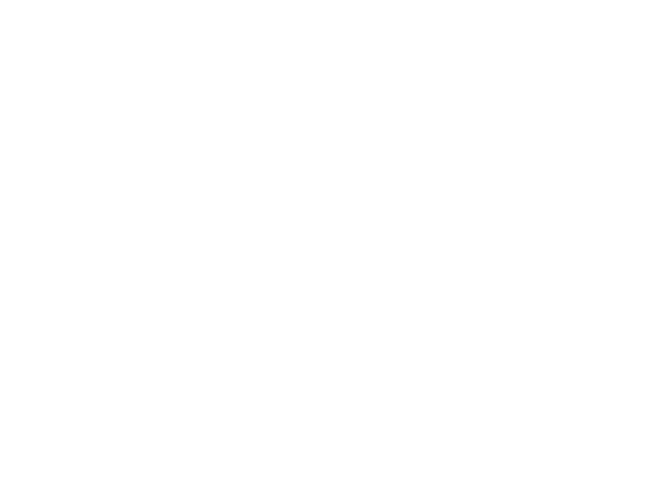
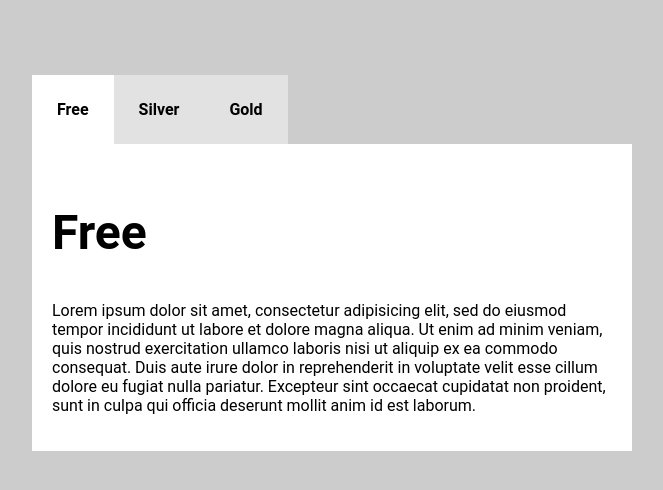
Before and after one commit to cgxinyee/Testing1, a plain HTML site: page index.html in a window 1280 px wide. Shown: the whole page, without its empty margins (308-971 px from the left). Drawn offline with Linux system fonts and the light colour scheme.

Commit message:
Update index.html
done

```diff
--- a/index.html
+++ b/index.html
@@ -6,7 +6,73 @@
     <meta name="viewport" content="width=device-width, initial-scale=1.0">
     <title>Welcome to my website</title>
 </head>
-<body>
 
 </body>
 </html>
+<div class="mytabs">
+    <input type="radio" id="tabfree" name="mytabs" checked="checked">
+    <label for="tabfree">Free</label>
+    <div class="tab">
+      <h2>Free</h2>
+      <p>Lorem ipsum dolor sit amet, consectetur adipisicing elit, sed do eiusmod tempor incididunt ut labore et dolore magna aliqua. Ut enim ad minim veniam, quis nostrud exercitation ullamco laboris nisi ut aliquip ex ea commodo consequat. Duis aute irure dolor in reprehenderit in voluptate velit esse cillum dolore eu fugiat nulla pariatur. Excepteur sint occaecat cupidatat non proident, sunt in culpa qui officia deserunt mollit anim id est laborum.</p>
+    </div>
+
+    <input type="radio" id="tabsilver" name="mytabs">
+    <label for="tabsilver">Silver</label>
+    <div class="tab">
+      <h2>Silver</h2>
+      <p>Lorem ipsum dolor sit amet, consectetur adipisicing elit, sed do eiusmod tempor incididunt ut labore et dolore magna aliqua. Ut enim ad minim veniam, quis nostrud exercitation ullamco laboris nisi ut aliquip ex ea commodo consequat. Duis aute irure dolor in reprehenderit in voluptate velit esse cillum dolore eu fugiat nulla pariatur.</p>
+    </div>
+
+    <input type="radio" id="tabgold" name="mytabs">
+    <label for="tabgold">Gold</label>
+    <div class="tab">
+      <h2>Gold</h2>
+      <p>Lorem ipsum dolor sit amet, consectetur adipisicing elit, sed do eiusmod tempor incididunt ut labore et dolore magna aliqua. Ut enim ad minim veniam, quis nostrud exercitation ullamco laboris nisi ut aliquip ex ea commodo consequat. Duis aute irure dolor in reprehenderit in voluptate velit esse cillum dolore eu fugiat nulla pariatur.</p>
+      <p>Lorem ipsum dolor sit amet, consectetur adipisicing elit, sed do eiusmod tempor incididunt ut labore et dolore magna aliqua. Ut enim ad minim veniam, quis nostrud exercitation ullamco laboris nisi ut aliquip ex ea commodo consequat. Duis aute irure dolor in reprehenderit in voluptate velit esse cillum dolore eu fugiat nulla pariatur.</p>
+    </div>
+
+  </div>
+</body>
+</html>
+
+<style>
+  body {
+    background: #ccc;
+    font-family: 'Roboto', sans-serif;
+}
+.mytabs {
+    display: flex;
+    flex-wrap: wrap;
+    max-width: 600px;
+    margin: 50px auto;
+    padding: 25px;
+}
+.mytabs input[type="radio"] {
+    display: none;
+}
+.mytabs label {
+    padding: 25px;
+    background: #e2e2e2;
+    font-weight: bold;
+}
+
+.mytabs .tab {
+    width: 100%;
+    padding: 20px;
+    background: #fff;
+    order: 1;
+    display: none;
+}
+.mytabs .tab h2 {
+    font-size: 3em;
+}
+
+.mytabs input[type='radio']:checked + label + .tab {
+    display: block;
+}
+
+.mytabs input[type="radio"]:checked + label {
+    background: #fff;
+}
+</style>
```
